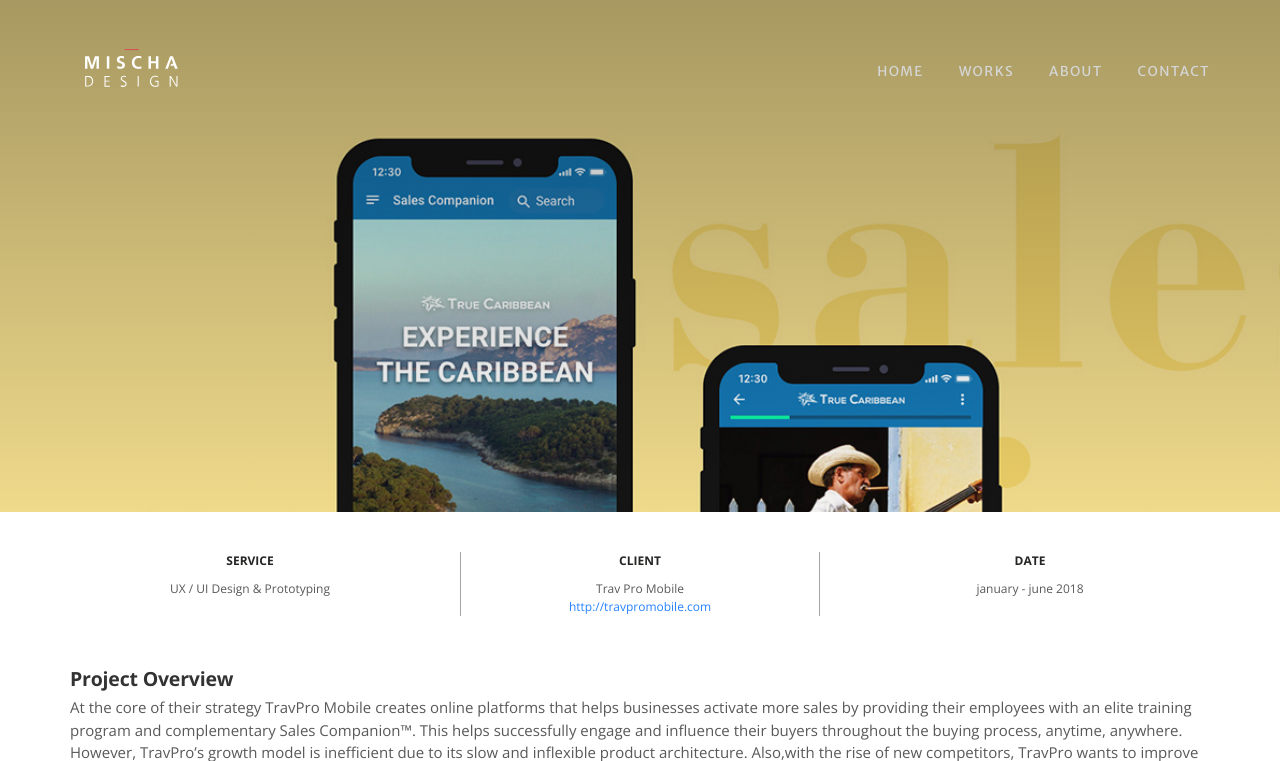
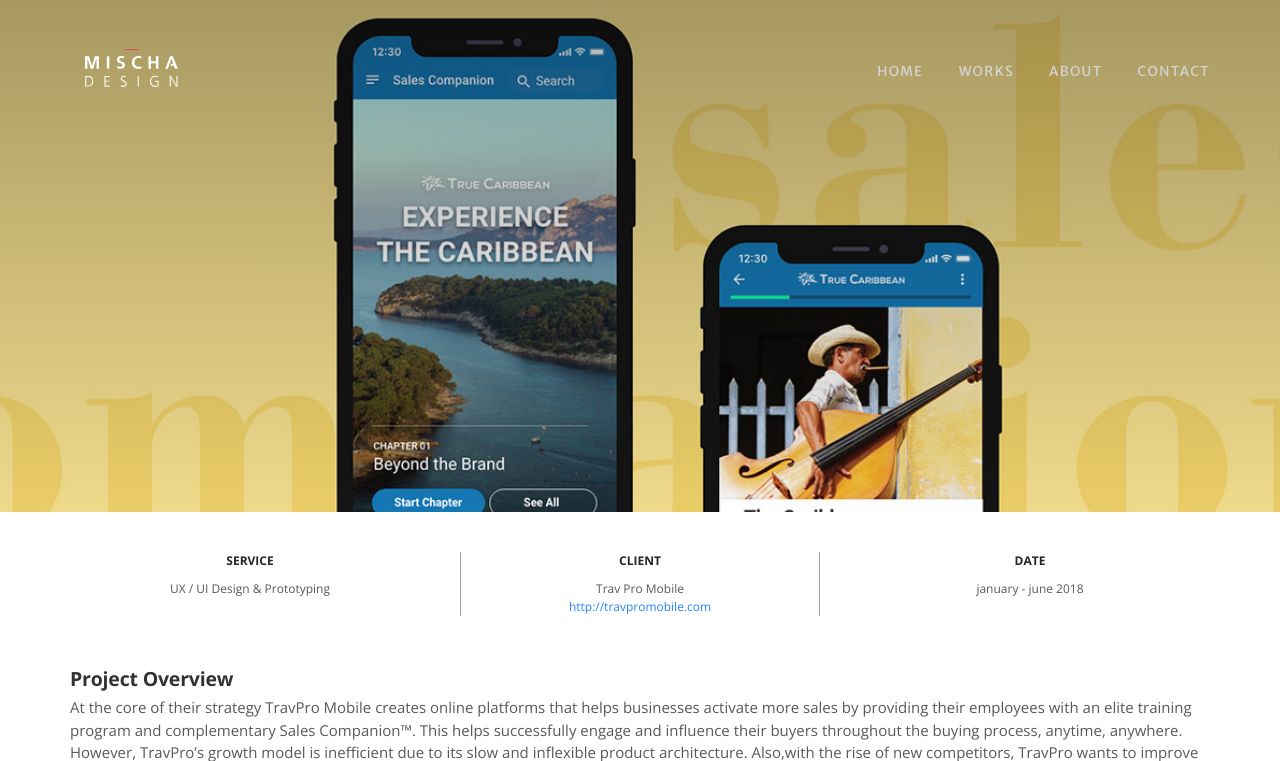
Before and after one commit to mfgoes/portfolio, a PHP site: page /salescompanion.html in a window 1280 px wide. Shown: the top 761 px of the page. Run offline with PHP 8.4, Linux system fonts and the light colour scheme; some libraries are stand-ins or nearby versions.

Commit message:
new thumbnails

```diff
--- a/css/styles.css
+++ b/css/styles.css
@@ -1142,7 +1142,7 @@ a:hover {
 .item-img-1 {
     height: 600px;
     width: 100%;
-    background: url('https://i.imgur.com/JPBNpGx.gif') no-repeat center center;
+    background: url('../img/background/travpro thumb web.jpg') no-repeat center center;
     -webkit-background-size: cover;
     background-size: cover;
     background-position: center center;
@@ -1152,7 +1152,7 @@ a:hover {
 .item-img-1b {
     height: 600px;
     width: 100%;
-    background: url('../img/background/travpro thumb2.jpg') no-repeat center center;
+    background: url('../img/background/Caribbean - iPhoneXs-001.jpg') no-repeat center center;
     -webkit-background-size: cover;
     background-size: cover;
 }
@@ -1269,7 +1269,7 @@ a:hover {
 .item-img-evbox2 {
     height: 600px;
     width: 100%;
-    background: url('../img/background/evbox2.jpg') no-repeat center center;
+    background: url('../img/background/evbox3.jpg') no-repeat center center;
     -webkit-background-size: cover;
     background-size: cover;
 }
@@ -2260,7 +2260,7 @@ a:hover {
 .blog-item-img-2 {
     height: 450px;
     width: 100%;
-    background: url('../img/background/travpro thumb.jpg') no-repeat center center;
+    background: url('../img/background/travpro thumb web.jpg') no-repeat center center;
     -webkit-background-size: cover;
     background-size: cover;
 }
--- a/salescompanion.html
+++ b/salescompanion.html
@@ -59,7 +59,7 @@
 
     <!-- Start Header About Studio -->
     <!-- OLD: <header class="header about-studio item-img-2"> -->
-    <header class="about-studio item-img-1b img-header">
+    <header class="about-studio item-img-1 img-header">
         <div class="overlay"></div>
         <div class="container">
 
```
Also changed, not shown: evbox.html (+15 -13 lines), img/background/Caribbean - iPhoneXs-001.jpg (added), img/background/bottle path3_complex.jpg (deleted), img/background/evbox2.jpg (deleted), img/background/evbox3.jpg (added), img/background/logofolio.jpg (deleted), img/background/logofolio2.jpg, img/evbox/black2.jpg (added).
